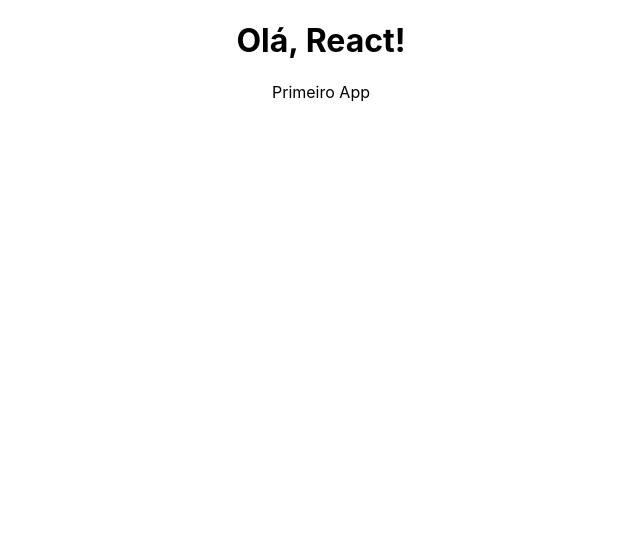
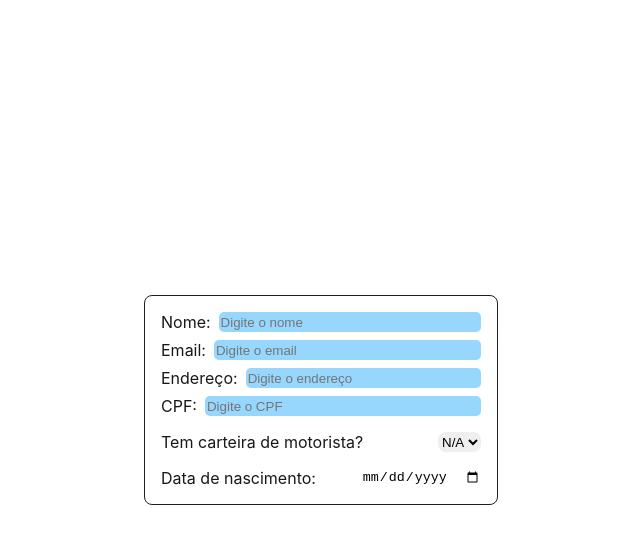
Before and after one commit to Matiolilegalzao/Form-React, a React (Create React App) app: page / in a window 1280 px wide. Shown: the top 544 px of the page, without its empty margins (319-959 px from the left). Built offline with nearby package versions, Linux system fonts and the light colour scheme.

Commit message:
Base do formulário iniciada

```diff
--- a/public/index.html
+++ b/public/index.html
@@ -1,5 +1,5 @@
 <!DOCTYPE html>
-<html lang="en">
+<html lang="pt-br">
   <head>
     <meta charset="utf-8" />
     <link rel="icon" href="%PUBLIC_URL%/favicon.ico" />
--- a/src/App.js
+++ b/src/App.js
@@ -1,11 +1,12 @@
 import logo from './logo.svg';
+import Form from './components/Form';
 import './App.css';
 
 function App() {
+  const nome = 'Mariana';
   return (
     <div className="App">
-      <h1>Olá, React!</h1>
-      <p>Primeiro App</p>
+        <Form></Form>
     </div>
   );
 }
--- /dev/null
+++ b/src/components/Form.js
@@ -0,0 +1,24 @@
+import styles from './Form.module.css'
+import HabilitacaoOptions from './HabilitacaoOptions';
+
+function Form(){
+    return(
+        <>
+        <div className={styles.formWrapper}>
+            <form className={styles.formulario}>
+                <label for="nome" className={styles.labelStyle}>Nome: <input type="text" id="nome" placeholder="Digite o nome"></input></label>
+                <label for="email" className={styles.labelStyle}>Email: <input type="text" id="email" placeholder="Digite o email"></input></label>
+                <label for="endereco" className={styles.labelStyle}>Endereço: <input type="text" id="endereco" placeholder="Digite o endereço"></input></label>
+                <label for="cpf" className={styles.labelStyle}>CPF: <input type="text" id="cpf" placeholder="Digite o CPF"></input></label>
+
+                <label for="selecaoHabilitacao" className={styles.labelSelect}>Tem carteira de motorista?
+                    <HabilitacaoOptions></HabilitacaoOptions>
+                </label>
+                <label for="birthDate" className={styles.labelDate}>Data de nascimento:<input type='date' id="birthDate" className={styles.date}></input></label>
+            </form>
+        </div>
+        </>
+    )
+}
+
+export default Form
--- /dev/null
+++ b/src/components/Form.module.css
@@ -0,0 +1,45 @@
+.formulario {
+    background-color: #ffffff;
+    border: 1px solid #202020;
+    padding: 1rem;
+    width: 20rem;
+    height: min-content;
+    border-radius: 8px;
+}
+.formWrapper {
+    display: flex;
+    justify-content: center;
+    align-items: center;
+    height: 100vh;
+}
+.labelStyle {
+    display: flex;
+    margin-bottom: 0.5rem;
+}
+.labelStyle input {
+    margin-left: 0.5rem;
+    width: 100%;
+    border-radius: 5px;
+    border: none;
+    background-color: #97d6fd;
+}
+
+.labelSelect {
+    margin-top: 1rem;
+    display: flex;
+    justify-content: space-between;
+
+}
+.select {
+    display: flex;
+    border: 0;
+    border-radius: 8px;
+}
+.labelDate {
+    margin-top: 1rem;
+    display: flex;
+    justify-content: space-between;
+}
+.date {
+    border: 0;
+}
--- /dev/null
+++ b/src/components/Habilitacao.module.css
@@ -0,0 +1,12 @@
+.labelSelect {
+    margin-top: 1rem;
+    display: flex;
+    justify-content: space-between;
+
+}
+.select {
+    display: flex;
+    border: 0;
+    vertical-align: middle;
+    border-radius: 8px;
+}
--- /dev/null
+++ b/src/components/HabilitacaoOptions.js
@@ -0,0 +1,19 @@
+import styles from './Habilitacao.module.css';
+
+function HabilitacaoOptions() {
+    return (
+        <>
+        <select id="selecaoHabilitacao" className={styles.select}>
+            <option value="">N/A</option>
+            <option value="habA">A</option>
+            <option value="habB">B</option>
+            <option value="habAB">AB</option>
+            <option value="habC">C</option>
+            <option value="habD">D</option>
+            <option value="habE">E</option>
+        </select>
+        </>
+    );
+}
+
+export default HabilitacaoOptions;
--- a/src/index.css
+++ b/src/index.css
@@ -1,4 +1,5 @@
 body {
+  color: #181818;
   margin: 0;
   font-family: -apple-system, BlinkMacSystemFont, 'Segoe UI', 'Roboto', 'Oxygen',
     'Ubuntu', 'Cantarell', 'Fira Sans', 'Droid Sans', 'Helvetica Neue',
```
